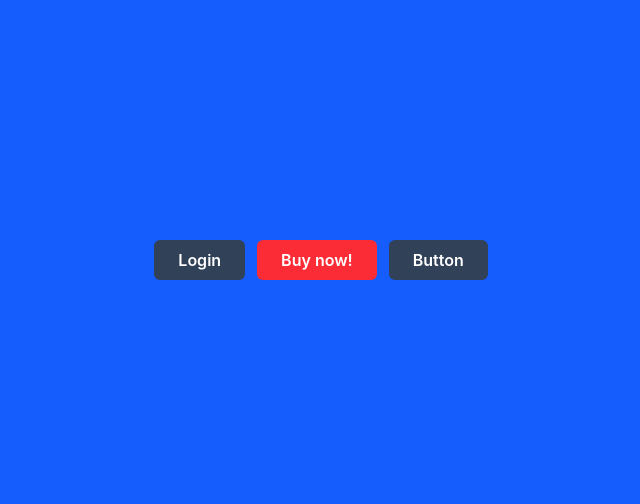
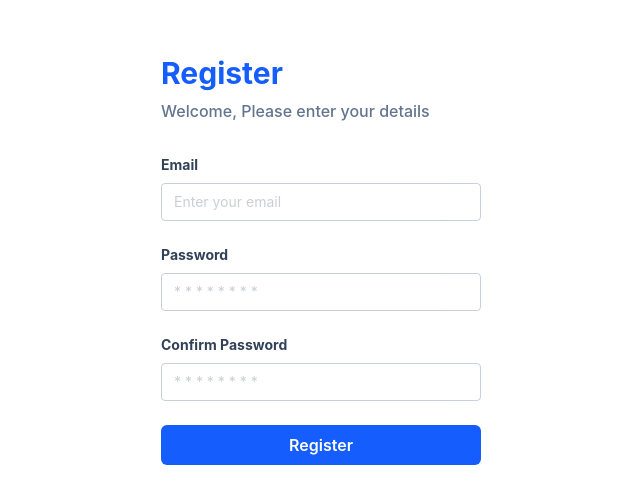
Before and after one commit to Thoriqfm/react-journey, a React (Vite) app in the folder my-react-app/: page /login in a window 1280 px wide. Shown: the part 140-644 px from the top of the page, without its empty margins (319-959 px from the left). Built offline with nearby package versions, Linux system fonts and the light colour scheme.

Commit message:
implement atomic design

```diff
--- a/my-react-app/src/App.jsx
+++ b/my-react-app/src/App.jsx
@@ -1,27 +1,11 @@
-import Button from "./Button";
-
-const ButtonBold = (props) => {
-  // Destructuring props with default values
-  const {children = "Button", variant = "bg-slate-700"} = props;
-
-  return (
-    <button
-      className={`h-10 px-6 font-semibold rounded-md ${variant} text-white`}
-      type="submit"
-    >
-      {children}
-    </button>
-  )
-}
+// import LoginPage from "./pages/login";
+import RegisterPage from "./pages/register";
 
 function App() {
   return (
-    <div className="flex justify-center bg-blue-600 min-h-screen items-center App">
-      <div className="flex gap-x-3">
-        <Button text="Login" />
-        <ButtonBold variant="bg-red-500">Buy now!</ButtonBold>
-        <ButtonBold/>
-      </div>
+    <div className="flex justify-center min-h-screen items-center App">
+      {/* <LoginPage /> */}
+      <RegisterPage />
     </div>
   );
 }
--- a/my-react-app/src/Button.jsx
+++ /dev/null
@@ -1,10 +0,0 @@
-export default function Button(props) {
-  return (
-    <button
-      className="h-10 px-6 font-semibold rounded-md bg-slate-700 bg-black text-white"
-      type="submit"
-    >
-      {props.text}
-    </button>
-  );
-}
--- /dev/null
+++ b/my-react-app/src/components/elements/Button/Button.jsx
@@ -0,0 +1,12 @@
+export default function Button(props) {
+  const { children = "Button", clasname = "bg-slate-700" } = props;
+
+  return (
+    <button
+      className={`h-10 px-6 font-semibold rounded-md ${clasname} text-white`}
+      type="submit"
+    >
+      {children}
+    </button>
+  );
+}
--- /dev/null
+++ b/my-react-app/src/components/elements/Input/Index.jsx
@@ -0,0 +1,14 @@
+import Input from "./Input";
+import Label from "./Label";
+
+const InputForm = (props) => {
+  const { label, type, name, placeholder } = props;
+  return (
+    <div className="mb-6">
+      <Label htmlFor={name}>{label}</Label>
+      <Input type={type} name={name} placeholder={placeholder} />
+    </div>
+  );
+};
+
+export default InputForm;
--- /dev/null
+++ b/my-react-app/src/components/elements/Input/Input.jsx
@@ -0,0 +1,13 @@
+const Input = (props) => {
+  const { type, placeholder, name } = props;
+  return (
+    <input
+      type={type}
+      className="text-sm border border-slate-400 rounded w-full py-2 px-3 text-slate-700 placeholder: opacity-50"
+      placeholder={placeholder}
+      name={name}
+    ></input>
+  );
+};
+
+export default Input;
--- /dev/null
+++ b/my-react-app/src/components/elements/Input/Label.jsx
@@ -0,0 +1,13 @@
+const Label = (props) => {
+  const { htmlFor, children } = props;
+  return (
+    <label
+      htmlFor={htmlFor}
+      className="block text-slate-700 text-sm font-bold mb-2"
+    >
+      {children}
+    </label>
+  );
+};
+
+export default Label;
--- /dev/null
+++ b/my-react-app/src/components/fragments/FormLogin.jsx
@@ -0,0 +1,28 @@
+import Button from "../elements/Button/Button";
+import InputForm from "../elements/Input/Index";
+
+const FormLogin = () => {
+  return (
+    <form action="">
+      <div className="mb-6">
+        <InputForm
+          label="Email"
+          type="email"
+          name="email"
+          placeholder="Enter your email"
+        />
+      </div>
+      <div className="mb-6">
+        <InputForm
+          label="Password"
+          type="password"
+          name="password"
+          placeholder="* * * * * * * *"
+        />
+      </div>
+      <Button clasname="bg-blue-600 w-full">Login</Button>
+    </form>
+  );
+};
+
+export default FormLogin;
--- /dev/null
+++ b/my-react-app/src/components/fragments/FormRegister.jsx
@@ -0,0 +1,36 @@
+import Button from "../elements/Button/Button";
+import InputForm from "../elements/Input/Index";
+
+const FormRegister = () => {
+  return (
+    <form action="">
+      <div className="mb-6">
+        <InputForm
+          label="Email"
+          type="email"
+          name="email"
+          placeholder="Enter your email"
+        />
+      </div>
+      <div className="mb-6">
+        <InputForm
+          label="Password"
+          type="password"
+          name="password"
+          placeholder="* * * * * * * *"
+        />
+      </div>
+      <div className="mb-6">
+        <InputForm
+          label="Confirm Password"
+          type="password"
+          name="confirmPassword"
+          placeholder="* * * * * * * *"
+        />
+      </div>
+      <Button clasname="bg-blue-600 w-full">Register</Button>
+    </form>
+  );
+};
+
+export default FormRegister;
--- /dev/null
+++ b/my-react-app/src/components/layout/AuthLayouts.jsx
@@ -0,0 +1,14 @@
+const AuthLayouts = (props) => {
+  const { children, title } = props;
+  return (
+    <div className="w-full max-w-xs">
+      <h1 className="text-3xl font-bold mb-2 text-blue-600">{title}</h1>
+      <p className="font-medium text-slate-500 mb-8">
+        Welcome, Please enter your details
+      </p>
+      {children}
+    </div>
+  );
+};
+
+export default AuthLayouts;
--- /dev/null
+++ b/my-react-app/src/pages/login.jsx
@@ -0,0 +1,12 @@
+import AuthLayouts from "../components/layout/AuthLayouts";
+import FormLogin from "../components/fragments/FormLogin";
+
+const LoginPage = () => {
+  return (
+    <AuthLayouts title="Login">
+      <FormLogin />
+    </AuthLayouts>
+  );
+};
+
+export default LoginPage;
--- /dev/null
+++ b/my-react-app/src/pages/register.jsx
@@ -0,0 +1,12 @@
+import AuthLayouts from "../components/layout/AuthLayouts";
+import FormRegister from "../components/fragments/FormRegister";
+
+const RegisterPage = () => {
+  return (
+    <AuthLayouts title="Register">
+      <FormRegister />
+    </AuthLayouts>
+  );
+};
+
+export default RegisterPage;
```
